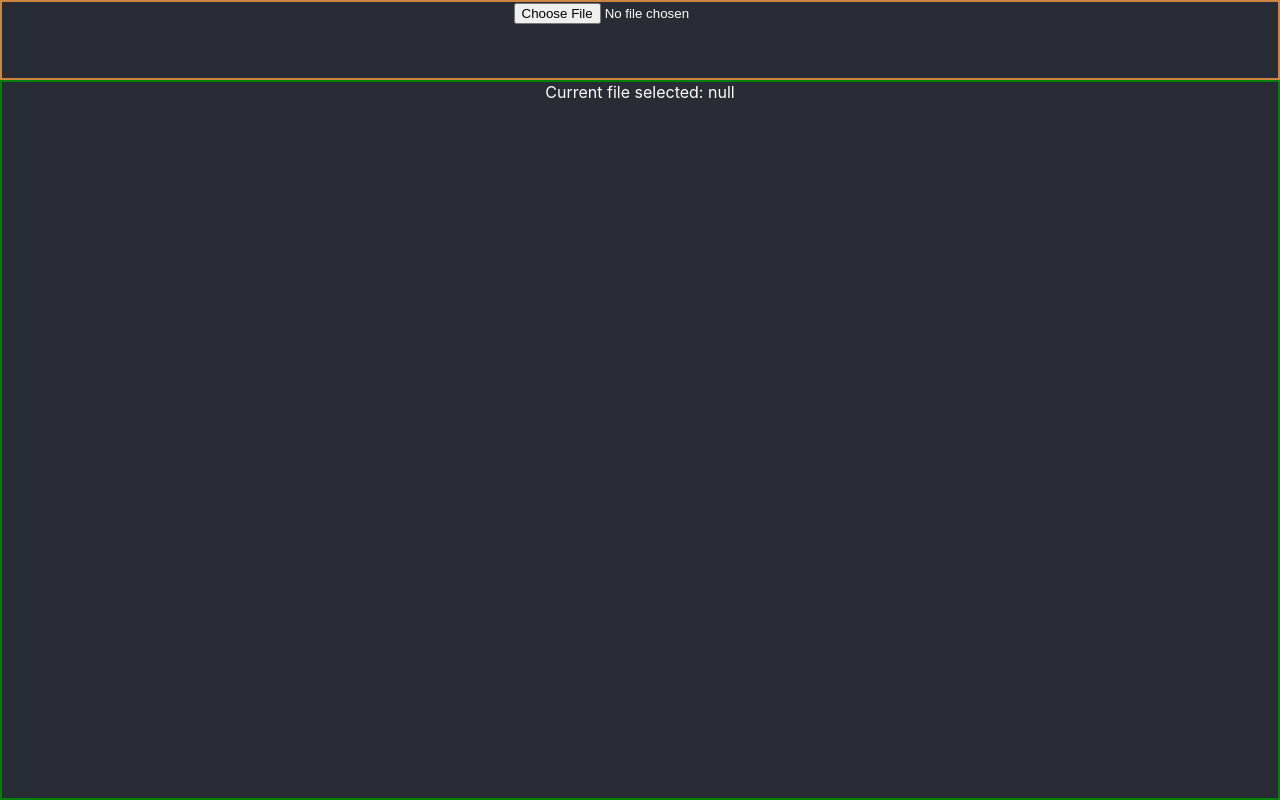
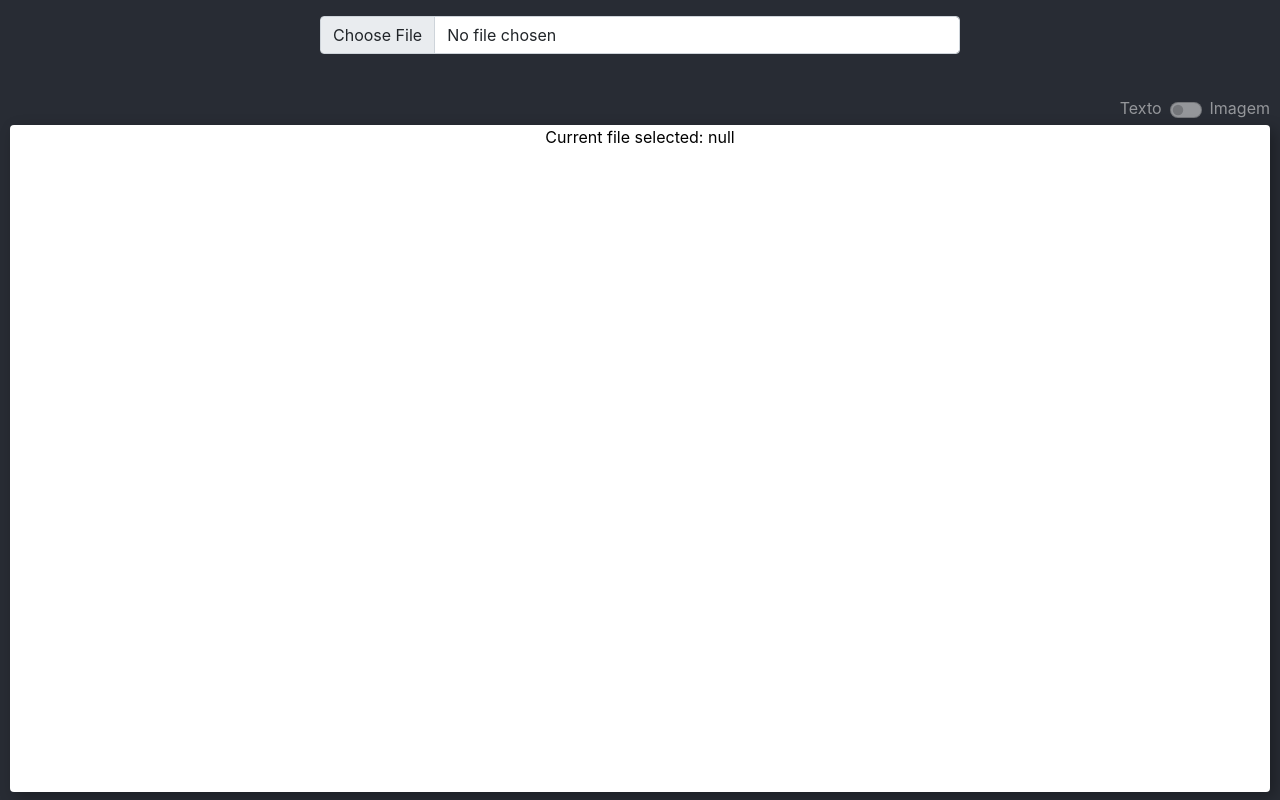
Before and after one commit to yurinalin/ahau-test, a React (Create React App) app: page / in a window 1280 px wide. Built offline with nearby package versions, Linux system fonts and the light colour scheme.

Commit message:
Added Bootstrap and visual adjustments

```diff
--- a/public/index.html
+++ b/public/index.html
@@ -9,6 +9,8 @@
       name="description"
       content="Web site created using create-react-app"
     />
+    <link href="https://cdn.jsdelivr.net/npm/bootstrap@5.0.2/dist/css/bootstrap.min.css" rel="stylesheet" integrity="sha384-EVSTQN3/azprG1Anm3QDgpJLIm9Nao0Yz1ztcQTwFspd3yD65VohhpuuCOmLASjC" crossorigin="anonymous">
+    <script src="https://cdn.jsdelivr.net/npm/bootstrap@5.0.2/dist/js/bootstrap.bundle.min.js" integrity="sha384-MrcW6ZMFYlzcLA8Nl+NtUVF0sA7MsXsP1UyJoMp4YLEuNSfAP+JcXn/tWtIaxVXM" crossorigin="anonymous"></script>
     <link rel="apple-touch-icon" href="%PUBLIC_URL%/logo192.png" />
     <!--
       manifest.json provides metadata used when your web app is installed on a
--- a/src/App.css
+++ b/src/App.css
@@ -10,13 +10,51 @@
 }
 
 .app-input {
-  width: calc(100vw - 4px);
-  height: calc(10vh - 4px);
-  border: 2px solid peru;
+  width: 100vw;
+  height: 10vh;
+  display: flex;
+  justify-content: center;
+}
+
+.custom-file-input {
+  height: 2.375rem;
+  width: 50vw;
 }
 
 .app-output {
-  width: calc(100vw - 4px);
-  height: calc(90vh - 4px);
-  border: 2px solid green;
+  width: 100vw;
+  height: 90vh;
+  display: flex;
+  flex-direction: column;
+  align-items: center;
 }
+
+.switch-box {
+  width: 100vw;
+  padding-right: 10px;
+  display: flex;
+  justify-content: end;
+}
+
+.custom-check-input {
+  margin: 0.4em 0.5em !important;
+  order: 2;
+}
+
+.check-label-left {
+  order: 1;
+}
+
+.check-label-right {
+  order: 3;
+}
+
+.output-display {
+  width: calc(100vw - 20px);
+  height: calc(100% - 2.3rem);
+  color: black;
+  background-color: white;
+  border-radius: 0.25rem;
+  -webkit-box-shadow: 5px 5px 15px 0px rgba(0, 0, 0, 0.3);
+  box-shadow: 5px 5px 15px 0px rgba(0, 0, 0, 0.3);
+}
--- a/src/App.jsx
+++ b/src/App.jsx
@@ -11,11 +11,18 @@ function App() {
 
   return (
     <div className="App">
-      <div className="app-input">
-        <input type="file" name="fileInput" id="fileInput" onChange={handleFileSelection} />
+      <div className="app-input pt-3">
+        <input className="form-control custom-file-input" type="file" name="fileInput" id="fileInput" onChange={handleFileSelection} />
       </div>
-      <div className="app-output">
-        {`Current file selected: ${file}`}
+      <div className="app-output pt-3">
+        <div className="form-switch switch-box">
+          <input className="form-check-input custom-check-input" type="checkbox" disabled id="flexSwitchCheckDefault" />
+          <label className="form-check-label check-label-left" for="flexSwitchCheckDefault">Texto</label>
+          <label className="form-check-label check-label-right" for="flexSwitchCheckDefault">Imagem</label>
+        </div>
+        <div className="output-display">
+          {`Current file selected: ${file}`}
+        </div>
       </div>
     </div>
   );
```
